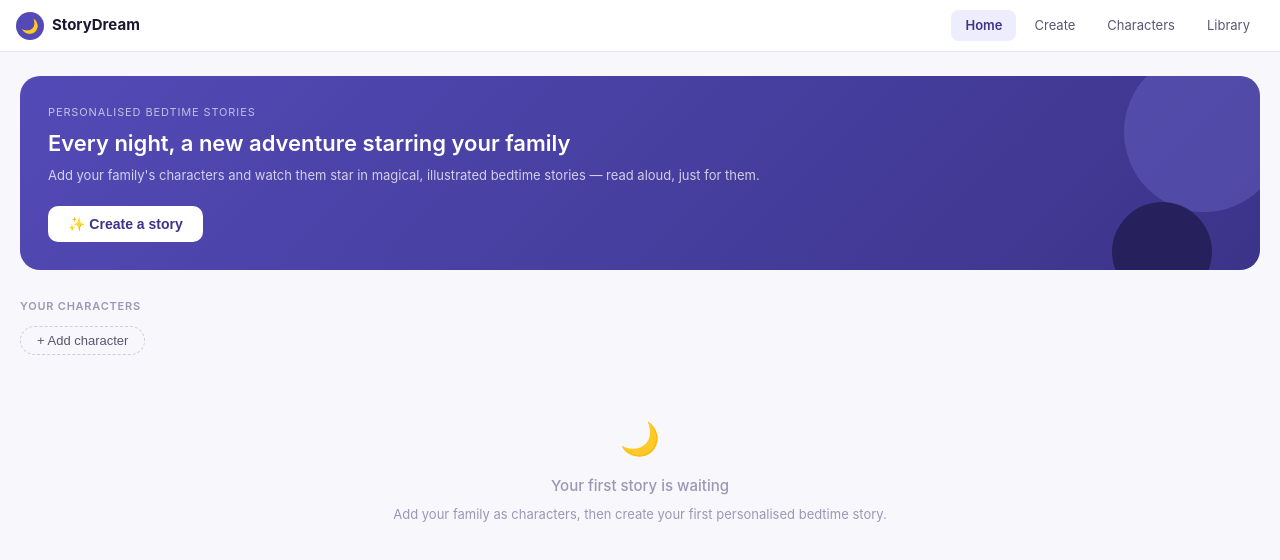
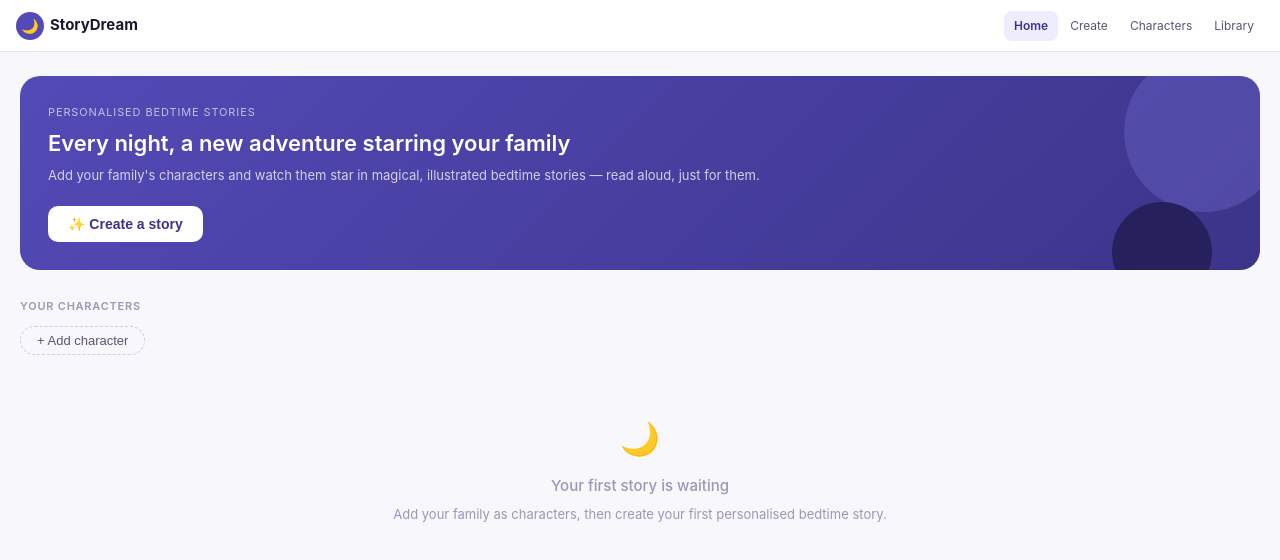
Before and after one commit to jeshil-prog/Kids-Story-Builder-App, a React (Vite) app: page / in a window 1280 px wide. Shown: the top 560 px of the page. Built offline with nearby package versions, Linux system fonts and the light colour scheme.

Commit message:
fix nav overflow on mobile - hide logo text, fit all 4 tabs

```diff
--- a/src/App.jsx
+++ b/src/App.jsx
@@ -8,6 +8,12 @@ import Library from './pages/Library'
 
 function Nav() {
   const loc = useLocation()
+  const [narrow, setNarrow] = React.useState(window.innerWidth < 400)
+  React.useEffect(() => {
+    const handler = () => setNarrow(window.innerWidth < 400)
+    window.addEventListener('resize', handler)
+    return () => window.removeEventListener('resize', handler)
+  }, [])
   const isStory = loc.pathname.startsWith('/story/')
   if (isStory) return null
 
@@ -31,39 +37,28 @@ function Nav() {
         flexShrink: 0, width: '100%', boxSizing: 'border-box',
         overflowX: 'hidden'
       }}>
-        <div style={{ display: 'flex', alignItems: 'center', gap: 8 }}>
+        <div style={{ display: 'flex', alignItems: 'center', gap: 6, flexShrink: 0 }}>
           <div style={{ width: 28, height: 28, borderRadius: '50%', background: '#534AB7', display: 'flex', alignItems: 'center', justifyContent: 'center', fontSize: 14 }}>🌙</div>
-          <span style={{ fontWeight: 700, fontSize: 15, color: 'var(--text-primary)' }}>StoryDream</span>
+          {!narrow && <span style={{ fontWeight: 700, fontSize: 15, color: 'var(--text-primary)' }}>StoryDream</span>}
         </div>
-        <div style={{ marginLeft: 'auto', display: 'flex', gap: 4 }}>
-          {tabs.slice(0, 3).map(t => (
+        <div style={{ marginLeft: 'auto', display: 'flex', gap: 2 }}>
+          {tabs.map(t => (
             <NavLink
               key={t.to}
               to={t.to}
               end={t.to === '/'}
               style={({ isActive }) => ({
-                padding: '6px 14px', borderRadius: 8, fontSize: 13,
+                padding: '6px 10px', borderRadius: 8, fontSize: 12,
                 color: isActive ? '#3C3489' : 'var(--text-secondary)',
                 background: isActive ? '#EEEDFE' : 'transparent',
                 fontWeight: isActive ? 600 : 400,
-                textDecoration: 'none', transition: 'all 0.15s'
+                textDecoration: 'none', transition: 'all 0.15s',
+                whiteSpace: 'nowrap'
               })}
             >
               {t.label}
             </NavLink>
           ))}
-          <NavLink
-            to="/library"
-            style={({ isActive }) => ({
-              padding: '6px 14px', borderRadius: 8, fontSize: 13,
-              color: isActive ? '#3C3489' : 'var(--text-secondary)',
-              background: isActive ? '#EEEDFE' : 'transparent',
-              fontWeight: isActive ? 600 : 400,
-              textDecoration: 'none', transition: 'all 0.15s'
-            })}
-          >
-            Library
-          </NavLink>
         </div>
       </div>
     </>
```
